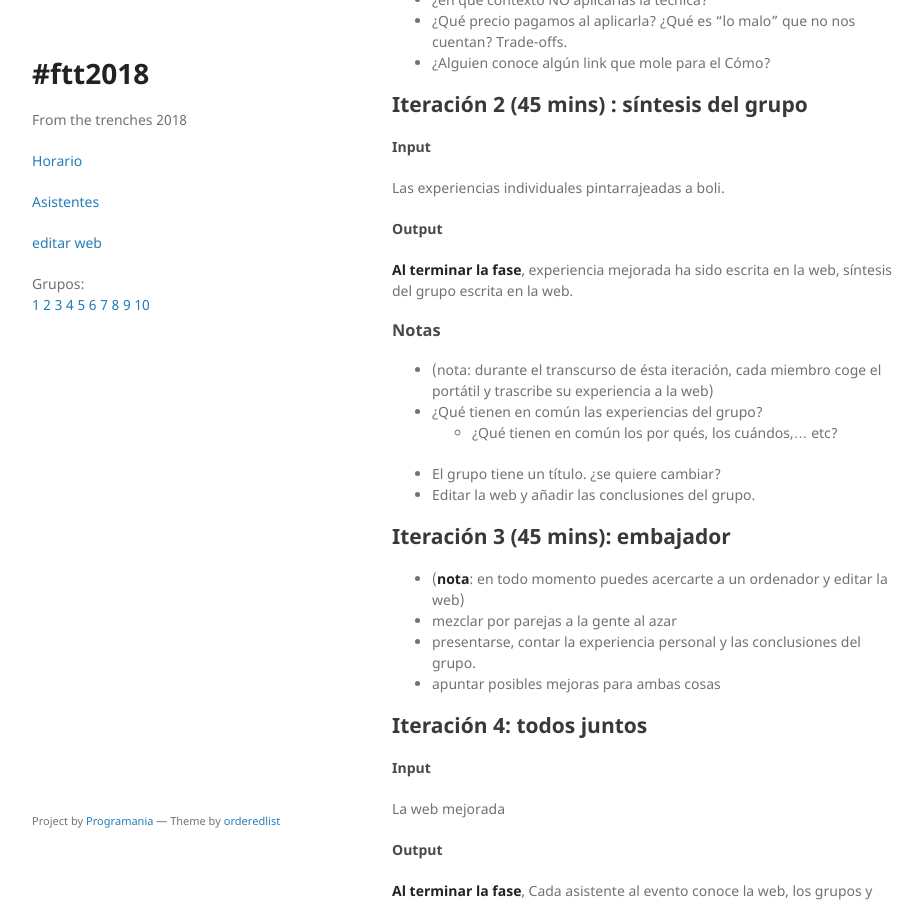
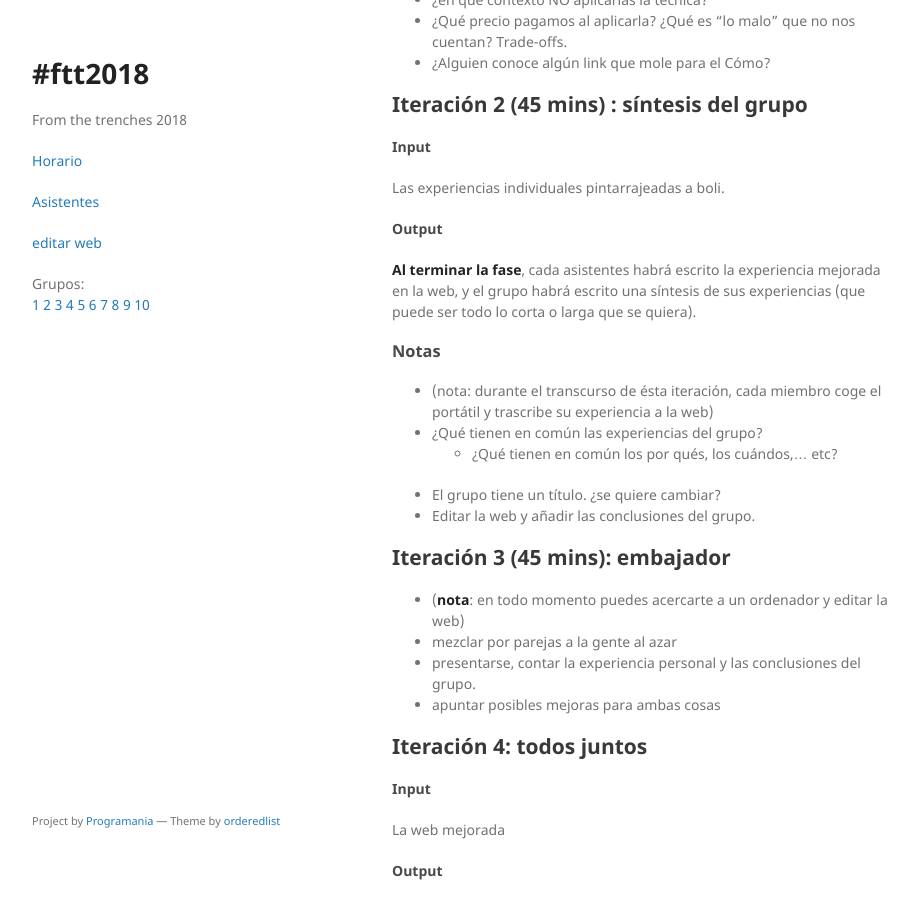
Before and after one commit to xala3pa/ftt2018, a Jekyll site: the page built from horario.md, in a window 1280 px wide and 900 px high, scrolled down 1053 px. Shown: the whole window, without its empty margins (178-1101 px from the left). Built offline with Jekyll 4.4.1, drawn with Linux system fonts in a browser that asks for light colours; our own code applies the rules of GitHub Pages for plain Markdown files.

Commit message:
Update horario.md

```diff
--- a/horario.md
+++ b/horario.md
@@ -35,7 +35,7 @@ Cada miembro tiene en papel su experiencia (enviada previamente via Google Forms
 #### Input
 Las experiencias individuales pintarrajeadas a boli.
 #### Output
-**Al terminar la fase**, experiencia mejorada ha sido escrita en la web, síntesis del grupo escrita en la web.
+**Al terminar la fase**, cada asistentes habrá escrito la experiencia mejorada en la web, y el grupo habrá escrito una síntesis de sus experiencias (que puede ser todo lo corta o larga que se quiera).
 ### Notas
 - (nota: durante el transcurso de ésta iteración, cada miembro coge el portátil y trascribe su experiencia a la web)
 - ¿Qué tienen en común las experiencias del grupo?
```
